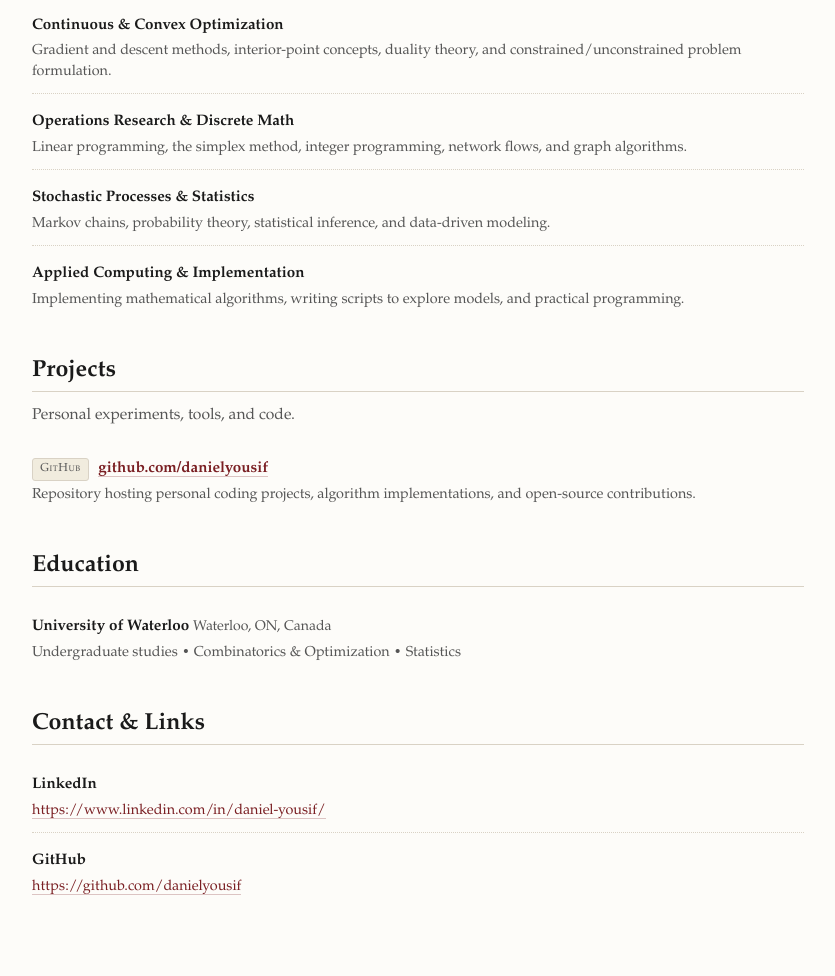
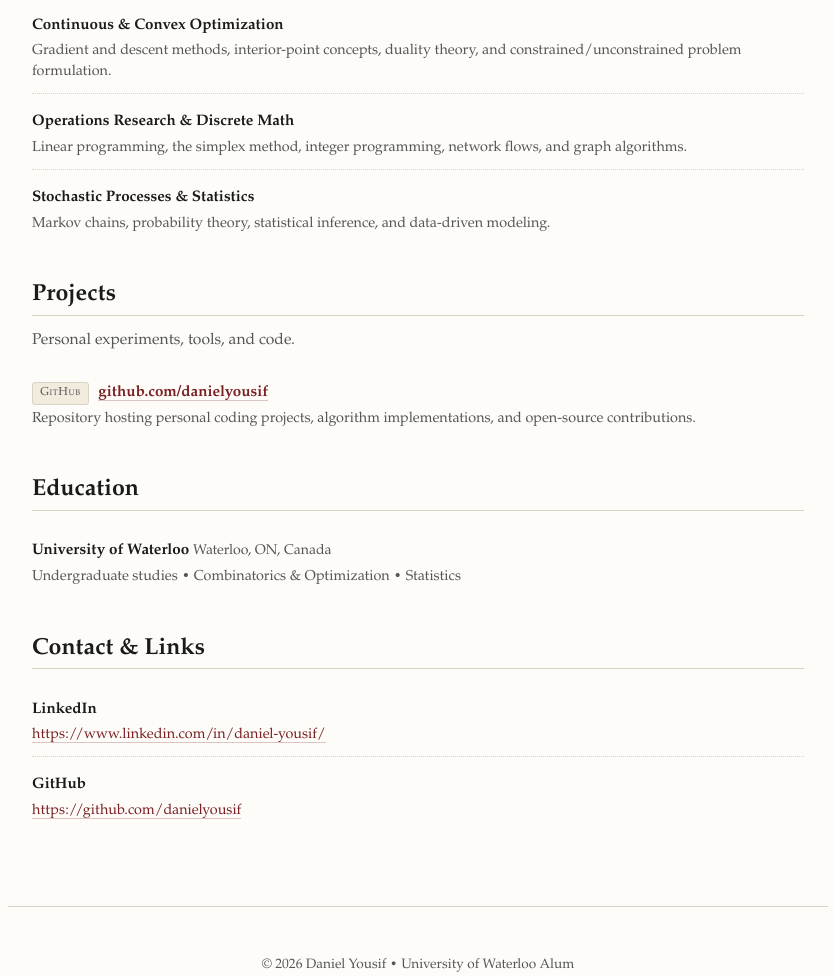
Before and after one commit to danielyousif1/danielyousif1.github.io, a plain HTML site: page index.html in a window 1280 px wide. Shown: the part 755-1731 px from the top of the page, without its empty margins (222-1057 px from the left). Drawn offline with Linux system fonts and the light colour scheme.

Commit message:
hello :-)

```diff
--- a/index.html
+++ b/index.html
@@ -64,10 +64,6 @@
         <strong>Stochastic Processes &amp; Statistics</strong>
         <div class="now">Markov chains, probability theory, statistical inference, and data-driven modeling.</div>
       </li>
-      <li>
-        <strong>Applied Computing &amp; Implementation</strong>
-        <div class="now">Implementing mathematical algorithms, writing scripts to explore models, and practical programming.</div>
-      </li>
     </ul>
   </section>
 
```
